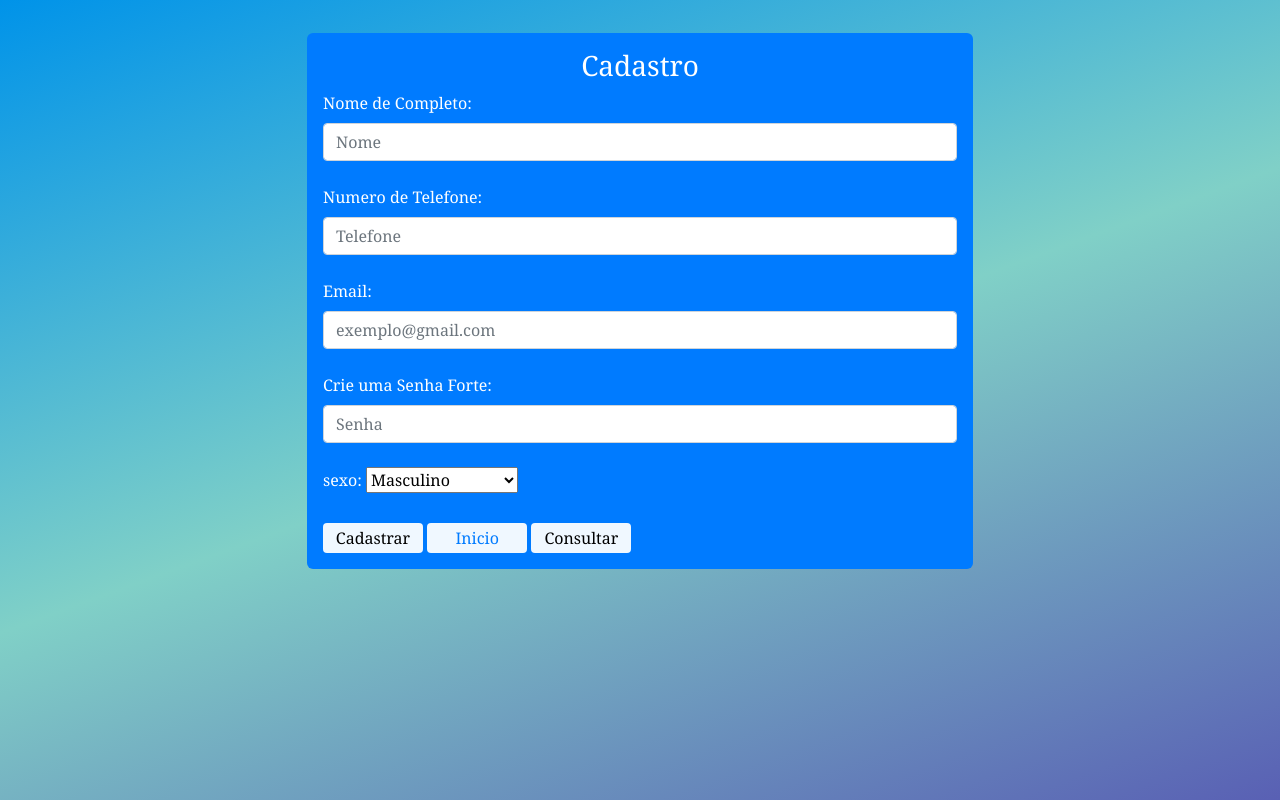
After one commit to Fabiopik100/PW_Develop-System, a PHP site: page /page/cadastro.php in a window 1280 px wide. The commit adds this page. Run offline with PHP 8.4, Linux system fonts and the light colour scheme.

Commit message:
Alterações de Kaue

```diff
--- /dev/null
+++ b/estilo/cadastro.css
@@ -0,0 +1,46 @@
+
+ html, body{
+	background-color: #0093E9;
+	background-image: linear-gradient(160deg, #0093E9 0%, #80D0C7 50%, #5960b4 100%);
+	height: 100%;
+	width: 100%;
+
+}
+.container{
+	display: flex;
+	align-items: center;
+	justify-content: center;
+	flex-direction: column;
+}
+.container form{
+	width: 60%;
+	height: 60%;
+	flex-direction: column;
+	align-items: center;
+	justify-content: center;
+    margin-top: 3%;
+	border-radius: 6px;
+	font-family: Cambria, Cochin, Georgia, Times, 'Times New Roman', serif;
+}
+.container .campos{
+	height: 30%;
+	/* justify-content: center; */
+	/* align-items: center; */
+	padding-bottom: 1%;
+
+
+}
+h3{
+  font-family: Cambria, Cochin, Georgia, Times, 'Times New Roman', serif;
+  text-align: center;
+
+}#buttom{
+	text-decoration: none;
+	border:none;
+	cursor: pointer;
+	height: 30px;
+	width: 100px;
+	background: gray;
+	border-radius: 4px;
+	background-color:aliceblue;
+}
--- /dev/null
+++ b/page/cadastro.php
@@ -0,0 +1,40 @@
+<!DOCTYPE html>
+<html>
+
+<head>
+    <meta charset="utf-8">
+    <meta name="viewport" content="width=device-width, initial-scale=1">
+    <link rel="stylesheet" href="https://stackpath.bootstrapcdn.com/bootstrap/4.1.3/css/bootstrap.min.css" integrity="sha384-MCw98/SFnGE8fJT3GXwEOngsV7Zt27NXFoaoApmYm81iuXoPkFOJwJ8ERdknLPMO" crossorigin="anonymous">
+    <link rel="stylesheet" type="text/css" href="../estilo/cadastro.css">
+    <title>Cadastro</title>
+</head>
+
+<body>
+        <div class="container justify-content-center">
+            <form class="p-3 mb-2 bg-primary text-white" name="form1" method="post" action="processa.php">
+                <h3>Cadastro</h3>
+                <div class="campos">
+
+                <label> Nome de Completo:</label> <input class="form-control" type="name" name="nome" placeholder="Nome"><br>
+                <label> Numero de Telefone:</label> <input class="form-control" type="tel" name="telefone" placeholder="Telefone"><br>
+                <label> Email:</label> <input class="form-control" type="Gmail" name="email" placeholder="exemplo@gmail.com"><br>
+                <label> Crie uma Senha Forte:</label><input class="form-control" type="password" name="senha" placeholder="Senha"><br>
+                sexo: <select name="sexo">
+                    <option value="M">Masculino</option>
+                    <option value="F">Feminino</option>
+                    <option value="I">Prefiro não dizer</option>
+                </select>
+                <br><br>
+                </div>
+
+                <input id="buttom" type="submit" value="Cadastrar" name="cadastrar">
+
+                <button id="buttom"  name="voltar" > <a href="../index.php">Inicio</a> </button>
+                <button id="buttom" name="consultar">Consultar</button>
+    </div>
+
+
+    </form>
+</body>
+
+</html>
```
Also changed, not shown: estilo/login.css (added, +54 -0 lines), index.php (+13 -10 lines), page/conexao.php (added, +14 -0 lines), page/listaUsuarios.php (added, +12 -0 lines), page/login.php (added, +31 -0 lines), page/percorrer.php (added, +26 -0 lines), page/processa.php (added, +23 -0 lines), style.css (+32 -28 lines).
